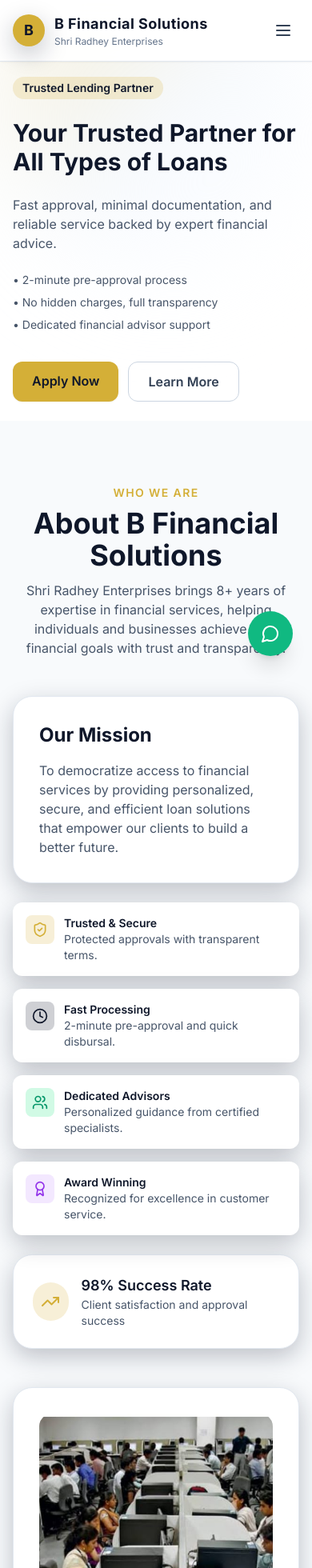
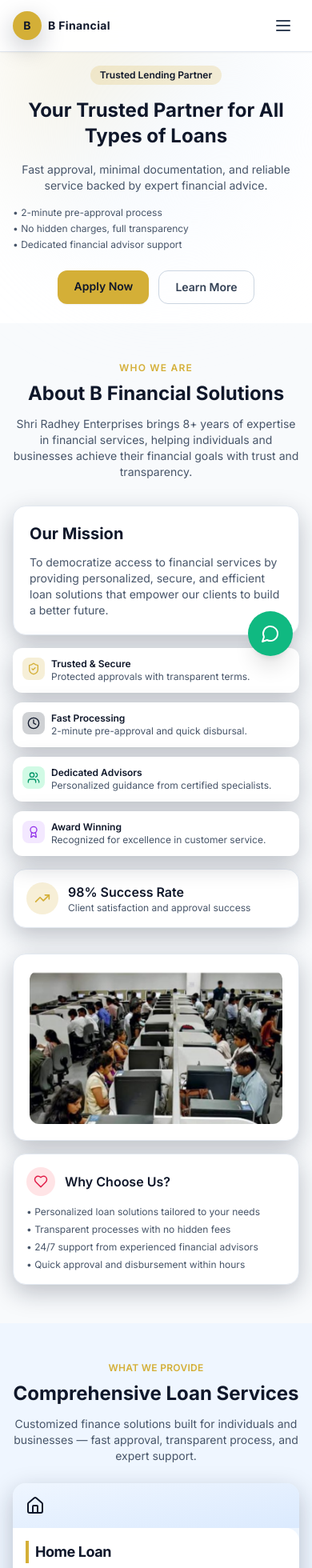
Before and after one commit to Panchal2003/Himanshu-panchal, a React (Vite) app: page / in a window 390 px wide. Shown: the top 1960 px of the page at 80% size. Built offline with nearby package versions, Linux system fonts and the light colour scheme; the HTML template or start-up script is replaced by a standard one.

Commit message:
responsive

```diff
--- a/src/components/About.jsx
+++ b/src/components/About.jsx
@@ -3,32 +3,32 @@ import { ShieldCheck, Clock, Users, Award, TrendingUp, Heart } from 'lucide-reac
 
 function About() {
   return (
-    <section id="about" className="bg-slate-50 py-20">
-      <div className="mx-auto max-w-7xl px-4 md:px-8">
-        <div className="mb-12 text-center">
-          <p className="mb-2 text-sm font-semibold uppercase tracking-widest text-premiumGold">Who we are</p>
-          <h2 className="text-4xl font-bold text-premiumBlue md:text-5xl">About B Financial Solutions</h2>
-          <p className="mx-auto mt-3 max-w-2xl text-slate-600">
+    <section id="about" className="bg-slate-50 py-12 sm:py-16 lg:py-20">
+      <div className="mx-auto max-w-7xl px-4 sm:px-6 lg:px-8">
+        <div className="mb-8 sm:mb-10 lg:mb-12 text-center">
+          <p className="mb-2 text-xs sm:text-sm font-semibold uppercase tracking-widest text-premiumGold">Who we are</p>
+          <h2 className="text-2xl sm:text-3xl lg:text-4xl font-bold text-premiumBlue md:text-5xl">About B Financial Solutions</h2>
+          <p className="mx-auto mt-3 max-w-2xl text-slate-600 text-sm sm:text-base">
             Shri Radhey Enterprises brings 8+ years of expertise in financial services, helping individuals and businesses achieve their financial goals with trust and transparency.
           </p>
         </div>
 
-        <div className="grid gap-12 lg:grid-cols-2">
+        <div className="grid gap-8 sm:gap-10 lg:gap-12 lg:grid-cols-2">
           <motion.div
             initial={{ opacity: 0, x: -50 }}
             whileInView={{ opacity: 1, x: 0 }}
             viewport={{ once: true, amount: 0.3 }}
             transition={{ duration: 0.7 }}
-            className="space-y-6"
+            className="space-y-4 sm:space-y-6"
           >
-            <div className="rounded-3xl border border-slate-200 bg-white p-8 shadow-soft">
-              <h3 className="mb-4 text-2xl font-bold text-premiumBlue">Our Mission</h3>
-              <p className="text-slate-600">
+            <div className="rounded-2xl sm:rounded-3xl border border-slate-200 bg-white p-5 sm:p-6 lg:p-8 shadow-soft">
+              <h3 className="mb-3 sm:mb-4 text-xl sm:text-2xl font-bold text-premiumBlue">Our Mission</h3>
+              <p className="text-slate-600 text-sm sm:text-base">
                 To democratize access to financial services by providing personalized, secure, and efficient loan solutions that empower our clients to build a better future.
               </p>
             </div>
 
-            <div className="grid gap-4 sm:grid-cols-2">
+            <div className="grid gap-3 sm:gap-4 grid-cols-1 xs:grid-cols-2 lg:grid-cols-2">
               {[
                 { icon: ShieldCheck, title: 'Trusted & Secure', desc: 'Protected approvals with transparent terms.', color: 'bg-premiumGold/20 text-premiumGold' },
                 { icon: Clock, title: 'Fast Processing', desc: '2-minute pre-approval and quick disbursal.', color: 'bg-premiumBlue/20 text-premiumBlue' },
@@ -43,28 +43,28 @@ function About() {
                     whileInView={{ opacity: 1, y: 0 }}
                     viewport={{ once: true }}
                     transition={{ duration: 0.5, delay: idx * 0.1 }}
-                    className="flex items-start gap-3 rounded-xl bg-white p-4 shadow-soft hover:shadow-glow transition-shadow"
+                    className="flex items-start gap-2 sm:gap-3 rounded-xl bg-white p-3 sm:p-4 shadow-soft hover:shadow-glow transition-shadow"
                   >
-                    <div className={`rounded-lg p-2 ${item.color}`}>
-                      <Icon size={20} />
+                    <div className={`rounded-lg p-1.5 sm:p-2 ${item.color}`}>
+                      <Icon size={16} className="sm:size-20" />
                     </div>
                     <div>
-                      <p className="text-sm font-semibold text-slate-900">{item.title}</p>
-                      <p className="text-sm text-slate-600">{item.desc}</p>
+                      <p className="text-xs sm:text-sm font-semibold text-slate-900">{item.title}</p>
+                      <p className="text-xs text-slate-600 sm:text-sm">{item.desc}</p>
                     </div>
                   </motion.div>
                 );
               })}
             </div>
 
-            <div className="rounded-3xl border border-slate-200 bg-white p-6 shadow-soft">
-              <div className="flex items-center gap-4">
-                <div className="flex h-12 w-12 items-center justify-center rounded-full bg-premiumGold/20 text-premiumGold">
-                  <TrendingUp size={24} />
+            <div className="rounded-2xl sm:rounded-3xl border border-slate-200 bg-white p-4 sm:p-6 shadow-soft">
+              <div className="flex items-center gap-3 sm:gap-4">
+                <div className="flex h-10 w-10 sm:h-12 sm:w-12 items-center justify-center rounded-full bg-premiumGold/20 text-premiumGold">
+                  <TrendingUp size={20} className="sm:size-24" />
                 </div>
                 <div>
-                  <p className="text-lg font-semibold text-premiumBlue">98% Success Rate</p>
-                  <p className="text-sm text-slate-600">Client satisfaction and approval success</p>
+                  <p className="text-base sm:text-lg font-semibold text-premiumBlue">98% Success Rate</p>
+                  <p className="text-xs sm:text-sm text-slate-600">Client satisfaction and approval success</p>
                 </div>
               </div>
             </div>
@@ -75,24 +75,24 @@ function About() {
             whileInView={{ opacity: 1, x: 0 }}
             viewport={{ once: true, amount: 0.3 }}
             transition={{ duration: 0.7 }}
-            className="space-y-6"
+            className="space-y-4 sm:space-y-6"
           >
-            <div className="rounded-3xl border border-slate-200 bg-white p-8 shadow-soft">
+            <div className="rounded-2xl sm:rounded-3xl border border-slate-200 bg-white p-5 sm:p-6 lg:p-8 shadow-soft">
               <img
                 src="/about1.png"
                 alt="Finance illustration"
-                className="h-64 w-full rounded-2xl object-cover"
+                className="h-48 sm:h-56 lg:h-64 w-full rounded-xl sm:rounded-2xl object-cover"
               />
             </div>
 
-            <div className="rounded-3xl border border-slate-200 bg-white p-6 shadow-soft">
-              <div className="flex items-center gap-4 mb-4">
-                <div className="flex h-10 w-10 items-center justify-center rounded-full bg-rose-100 text-rose-600">
-                  <Heart size={20} />
+            <div className="rounded-2xl sm:rounded-3xl border border-slate-200 bg-white p-4 sm:p-6 shadow-soft">
+              <div className="flex items-center gap-3 sm:gap-4 mb-3 sm:mb-4">
+                <div className="flex h-9 w-9 sm:h-10 sm:w-10 items-center justify-center rounded-full bg-rose-100 text-rose-600">
+                  <Heart size={18} className="sm:size-20" />
                 </div>
-                <h4 className="text-lg font-semibold text-premiumBlue">Why Choose Us?</h4>
+                <h4 className="text-base sm:text-lg font-semibold text-premiumBlue">Why Choose Us?</h4>
               </div>
-              <ul className="space-y-2 text-sm text-slate-600">
+              <ul className="space-y-1.5 sm:space-y-2 text-xs sm:text-sm text-slate-600">
                 <li>• Personalized loan solutions tailored to your needs</li>
                 <li>• Transparent processes with no hidden fees</li>
                 <li>• 24/7 support from experienced financial advisors</li>
--- a/src/components/Footer.jsx
+++ b/src/components/Footer.jsx
@@ -3,25 +3,25 @@ import { Facebook, Instagram, Twitter, Linkedin, Phone, Mail, MapPin } from 'luc
 function Footer() {
   return (
     <footer className="bg-slate-900 text-slate-300">
-      <div className="mx-auto max-w-7xl px-4 py-12 md:px-8">
-        <div className="grid gap-8 md:grid-cols-3">
+      <div className="mx-auto max-w-7xl px-4 sm:px-6 lg:px-8 py-10 sm:py-12">
+        <div className="grid gap-6 sm:gap-8 md:grid-cols-2 lg:grid-cols-3">
           {/* Logo and Description */}
-          <div className="md:col-span-1">
-            <div className="mb-4 flex items-center gap-2">
+          <div className="lg:col-span-1">
+            <div className="mb-3 sm:mb-4 flex items-center gap-2">
               <div className="h-8 w-8 rounded-full bg-premiumGold flex items-center justify-center">
                 <span className="text-premiumBlue font-bold text-sm">B</span>
               </div>
-              <h3 className="text-xl font-bold text-white">B Financial Solutions</h3>
+              <h3 className="text-base sm:text-xl font-bold text-white">B Financial Solutions</h3>
             </div>
-            <p className="text-sm text-slate-400">
+            <p className="text-xs sm:text-sm text-slate-400">
               Your trusted partner for personalized loan and financial consulting services. Empowering dreams with transparent solutions.
             </p>
           </div>
 
           {/* Quick Links */}
           <div>
-            <h5 className="mb-4 text-lg font-semibold text-white">Quick Links</h5>
-            <ul className="space-y-2 text-sm">
+            <h5 className="mb-3 sm:mb-4 text-base sm:text-lg font-semibold text-white">Quick Links</h5>
+            <ul className="space-y-1.5 sm:space-y-2 text-xs sm:text-sm">
               <li><a href="#home" className="hover:text-premiumGold transition">Home</a></li>
               <li><a href="#about" className="hover:text-premiumGold transition">About</a></li>
               <li><a href="#services" className="hover:text-premiumGold transition">Services</a></li>
@@ -32,22 +32,22 @@ function Footer() {
 
           {/* Contact Info */}
           <div>
-            <h5 className="mb-4 text-lg font-semibold text-white">Contact Info</h5>
-            <ul className="space-y-3 text-sm">
+            <h5 className="mb-3 sm:mb-4 text-base sm:text-lg font-semibold text-white">Contact Info</h5>
+            <ul className="space-y-2 sm:space-y-3 text-xs sm:text-sm">
               <li className="flex items-start gap-2">
-                <Phone size={16} className="text-premiumGold shrink-0" />
+                <Phone size={14} className="sm:size-16 text-premiumGold shrink-0" />
                 <span>8512045678</span>
               </li>
 
               <li className="flex items-start gap-2">
-                <Mail size={16} className="text-premiumGold shrink-0" />
+                <Mail size={14} className="sm:size-16 text-premiumGold shrink-0" />
                 <a href="mailto:shruhan1190@gmail.com" className="hover:text-premiumGold transition break-words">
                   shruhan1190@gmail.com
                 </a>
               </li>
 
               <li className="flex items-start gap-2">
-                <MapPin size={16} className="text-premiumGold shrink-0" />
+                <MapPin size={14} className="sm:size-16 text-premiumGold shrink-0" />
                 <span className="break-words">
                   B 120, Gamma 1 Greater Noida
                 </span>
@@ -56,7 +56,7 @@ function Footer() {
           </div>
         </div>
 
-        <div className="mt-8 border-t border-slate-700 pt-6 text-center text-sm text-slate-400">
+        <div className="mt-6 sm:mt-8 border-t border-slate-700 pt-5 sm:pt-6 text-center text-xs sm:text-sm text-slate-400">
           © {new Date().getFullYear()} Shri Radhey Enterprises (B Financial Solutions). All rights reserved.
         </div>
       </div>
--- a/src/components/Hero.jsx
+++ b/src/components/Hero.jsx
@@ -35,39 +35,39 @@ function Hero() {
   };
 
   return (
-    <section id="home" className="relative bg-white pt-24 pb-6">
+    <section id="home" className="relative bg-white pt-20 sm:pt-24 pb-6 sm:pb-8">
       <div className="absolute -top-12 left-1/2 h-96 w-96 -translate-x-1/2 rounded-full bg-gradient-to-br from-premiumGold/30 via-blue-100/25 to-white blur-3xl" />
-      <div className="relative mx-auto grid max-w-7xl gap-8 px-4 md:grid-cols-2 md:px-8">
+      <div className="relative mx-auto grid max-w-7xl gap-6 sm:gap-8 px-4 sm:px-6 lg:px-8 md:grid-cols-2">
         <motion.div
           initial={{ opacity: 0, x: -40 }}
           animate={{ opacity: 1, x: 0 }}
           transition={{ duration: 0.7 }}
-          className="space-y-6"
+          className="space-y-4 sm:space-y-6 text-center md:text-left"
         >
-          <p className="inline-flex items-center rounded-full bg-premiumGold/20 px-3 py-1 text-sm font-semibold text-premiumBlue">Trusted Lending Partner</p>
-          <h1 className="text-3xl font-bold text-slate-900 sm:text-4xl md:text-5xl">
+          <p className="inline-flex items-center rounded-full bg-premiumGold/20 px-3 py-1 text-xs sm:text-sm font-semibold text-premiumBlue">Trusted Lending Partner</p>
+          <h1 className="text-2xl sm:text-3xl lg:text-4xl xl:text-5xl font-bold text-slate-900">
             Your Trusted Partner for All Types of Loans
           </h1>
-          <p className="max-w-xl text-slate-600">
+          <p className="max-w-xl text-slate-600 text-sm sm:text-base">
             Fast approval, minimal documentation, and reliable service backed by expert financial advice.
           </p>
-          <div className="grid gap-2 text-sm text-slate-600 md:text-base">
+          <div className="grid gap-1 sm:gap-2 text-xs sm:text-sm text-slate-600 md:text-base text-left">
             <p>• 2-minute pre-approval process</p>
             <p>• No hidden charges, full transparency</p>
             <p>• Dedicated financial advisor support</p>
           </div>
-          <div className="flex flex-wrap gap-3 pt-3">
-            <a href="#contact" className="rounded-xl bg-premiumGold px-6 py-3 font-semibold text-premiumBlue shadow-sm transition hover:shadow-md hover:-translate-y-0.5">Apply Now</a>
-            <a href="#about" className="rounded-xl border border-slate-300 px-6 py-3 font-semibold text-slate-700 transition hover:bg-slate-100">Learn More</a>
+          <div className="flex flex-wrap gap-3 pt-2 sm:pt-3 justify-center md:justify-start">
+            <a href="#contact" className="rounded-xl bg-premiumGold px-5 sm:px-6 py-2.5 sm:py-3 font-semibold text-premiumBlue shadow-sm transition hover:shadow-md hover:-translate-y-0.5 text-sm sm:text-base">Apply Now</a>
+            <a href="#about" className="rounded-xl border border-slate-300 px-5 sm:px-6 py-2.5 sm:py-3 font-semibold text-slate-700 transition hover:bg-slate-100 text-sm sm:text-base">Learn More</a>
           </div>
         </motion.div>
 
         <motion.div
-  initial={{ opacity: 0, x: 40 }}
-  animate={{ opacity: 1, x: 0 }}
-  transition={{ duration: 0.7 }}
-  className="hidden md:block relative overflow-hidden rounded-3xl border border-slate-200 bg-gradient-to-br from-blue-50 via-white to-blue-50 p-0 shadow-soft h-[420px]"
->
+          initial={{ opacity: 0, x: 40 }}
+          animate={{ opacity: 1, x: 0 }}
+          transition={{ duration: 0.7 }}
+          className="hidden lg:block relative overflow-hidden rounded-3xl border border-slate-200 bg-gradient-to-br from-blue-50 via-white to-blue-50 p-0 shadow-soft h-[420px]"
+        >
           <div className="absolute inset-0 bg-gradient-to-br from-blue-100 via-blue-50 to-white" />
           <AnimatePresence mode="wait">
             <motion.img
--- a/src/components/Navbar.jsx
+++ b/src/components/Navbar.jsx
@@ -20,32 +20,35 @@ function Navbar() {
       animate={{ y: 0 }}
       transition={{ duration: 0.5, ease: 'easeOut' }}
     >
-      <div className="mx-auto flex max-w-7xl items-center justify-between p-4 md:px-8">
-        <a href="#home" className="flex items-center gap-3 text-slate-900">
-          <div className="h-10 w-10 rounded-full bg-premiumGold flex items-center justify-center shadow-soft">
-            <span className="text-premiumBlue font-bold text-lg">B</span>
+      <div className="mx-auto flex max-w-7xl items-center justify-between px-4 sm:px-6 lg:px-8 py-3">
+        <a href="#home" className="flex items-center gap-2 sm:gap-3 text-slate-900">
+          <div className="h-9 w-9 sm:h-10 sm:w-10 rounded-full bg-premiumGold flex items-center justify-center shadow-soft">
+            <span className="text-premiumBlue font-bold text-sm sm:text-lg">B</span>
           </div>
-          <div>
-            <p className="font-bold text-lg tracking-wide">B Financial Solutions</p>
+          <div className="hidden sm:block">
+            <p className="font-bold text-base sm:text-lg tracking-wide">B Financial Solutions</p>
             <p className="text-xs text-slate-500">Shri Radhey Enterprises</p>
+          </div>
+          <div className="sm:hidden">
+            <p className="font-bold text-sm tracking-wide">B Financial</p>
           </div>
         </a>
 
         <button
-          className="block rounded-md p-2 text-slate-700 md:hidden"
+          className="block rounded-md p-2 text-slate-700 lg:hidden"
           onClick={() => setOpen(!open)}
           aria-label="Toggle navigation"
         >
           {open ? <X size={24} /> : <Menu size={24} />}
         </button>
 
-        <nav className={`absolute top-full left-0 right-0 bg-white/95 backdrop-blur-xl border-b border-slate-200 shadow-lg md:relative md:top-auto md:left-auto md:right-auto md:bg-transparent md:border-none md:shadow-none md:flex md:items-center ${open ? 'block' : 'hidden'}`}>
-          <ul className="flex flex-col gap-4 p-4 text-sm text-slate-700 md:flex-row md:gap-6 md:p-0 md:items-center">
+        <nav className={`absolute top-full left-0 right-0 bg-white/95 backdrop-blur-xl border-b border-slate-200 shadow-lg lg:relative lg:top-auto lg:left-auto lg:right-auto lg:bg-transparent lg:border-none lg:shadow-none lg:flex lg:items-center ${open ? 'block' : 'hidden'}`}>
+          <ul className="flex flex-col gap-1 p-4 text-sm text-slate-700 lg:flex-row lg:gap-4 xl:gap-6 lg:p-0 lg:items-center">
             {navItems.map((item) => {
               const Icon = item.icon;
               return (
                 <li key={item.href}>
-                  <a href={item.href} className="flex items-center gap-2 hover:text-premiumGold transition-all duration-300 py-2 md:py-0" onClick={() => setOpen(false)}>
+                  <a href={item.href} className="flex items-center gap-2 hover:text-premiumGold transition-all duration-300 py-2 lg:py-0 text-sm xl:text-base" onClick={() => setOpen(false)}>
                     <Icon size={16} />
                     {item.label}
                   </a>
@@ -55,7 +58,7 @@ function Navbar() {
           </ul>
           <a
             href="#contact"
-            className="mt-4 inline-flex items-center gap-2 rounded-lg bg-gradient-to-r from-premiumGold to-yellow-300 px-5 py-2 font-semibold text-premiumBlue shadow-soft hover:scale-105 hover:shadow-glow transition-all duration-300 md:ml-6 md:mt-0"
+            className="mt-4 lg:mt-0 ml-4 lg:ml-6 mb-4 lg:mb-0 inline-flex items-center gap-2 rounded-lg bg-gradient-to-r from-premiumGold to-yellow-300 px-4 sm:px-5 py-2 text-sm font-semibold text-premiumBlue shadow-soft hover:scale-105 hover:shadow-glow transition-all duration-300"
             onClick={() => setOpen(false)}
           >
             <Phone size={16} />
--- a/src/components/Services.jsx
+++ b/src/components/Services.jsx
@@ -54,17 +54,17 @@ const services = [
 
 function Services() {
   return (
-    <section id="services" className="bg-blue-50 py-16">
-      <div className="mx-auto max-w-7xl px-4 md:px-8">
-        <div className="mb-8 text-center">
-          <p className="text-sm font-semibold uppercase tracking-wide text-premiumGold">What We Provide</p>
-          <h2 className="mt-2 text-3xl font-bold text-slate-900 sm:text-4xl">Comprehensive Loan Services</h2>
-          <p className="mx-auto mt-3 max-w-2xl text-slate-600">
+    <section id="services" className="bg-blue-50 py-12 sm:py-16">
+      <div className="mx-auto max-w-7xl px-4 sm:px-6 lg:px-8">
+        <div className="mb-6 sm:mb-8 text-center">
+          <p className="text-xs sm:text-sm font-semibold uppercase tracking-wide text-premiumGold">What We Provide</p>
+          <h2 className="mt-2 text-2xl sm:text-3xl lg:text-4xl font-bold text-slate-900">Comprehensive Loan Services</h2>
+          <p className="mx-auto mt-3 max-w-2xl text-slate-600 text-sm sm:text-base">
             Customized finance solutions built for individuals and businesses — fast approval, transparent process, and expert support.
           </p>
         </div>
 
-        <div className="grid gap-6 md:grid-cols-2 xl:grid-cols-3">
+        <div className="grid gap-4 sm:gap-5 lg:gap-6 grid-cols-1 sm:grid-cols-2 lg:grid-cols-2 xl:grid-cols-3">
           {services.map((service, idx) => {
             const Icon = service.icon;
             return (
@@ -74,18 +74,18 @@ function Services() {
                 whileInView={{ opacity: 1, y: 0 }}
                 viewport={{ once: true, amount: 0.3 }}
                 transition={{ duration: 0.5, delay: idx * 0.1 }}
-                className="overflow-hidden rounded-3xl shadow-soft transition-all duration-300 hover:scale-[1.02] hover:shadow-xl"
+                className="overflow-hidden rounded-2xl sm:rounded-3xl shadow-soft transition-all duration-300 hover:scale-[1.02] hover:shadow-xl"
               >
-                <div className={`h-18 bg-gradient-to-br ${service.color} p-5`}>
-                  <Icon size={28} className="text-premiumBlue" />
+                <div className={`bg-gradient-to-br ${service.color} p-4 sm:p-5`}>
+                  <Icon size={24} className="sm:size-28 text-premiumBlue" />
                 </div>
-                <div className="rounded-3xl rounded-tl-none bg-white p-6 min-h-[300px] flex flex-col justify-between">
+                <div className="rounded-2xl sm:rounded-3xl rounded-tl-none bg-white p-4 sm:p-6 min-h-[280px] sm:min-h-[300px] flex flex-col justify-between">
                   <div>
-                    <h3 className="mb-2 text-xl font-bold tracking-tight text-premiumBlue border-l-4 border-premiumGold pl-3">
+                    <h3 className="mb-1.5 sm:mb-2 text-lg sm:text-xl font-bold tracking-tight text-premiumBlue border-l-4 border-premiumGold pl-2 sm:pl-3">
                       {service.title}
                     </h3>
-                    <p className="mb-3 text-base text-slate-700">{service.description}</p>
-                    <ul className="mb-4 space-y-1 text-sm text-slate-600">
+                    <p className="mb-2 sm:mb-3 text-sm sm:text-base text-slate-700">{service.description}</p>
+                    <ul className="mb-3 sm:mb-4 space-y-0.5 sm:space-y-1 text-xs sm:text-sm text-slate-600">
                       {service.features.map((feat, i) => (
                         <li key={i}>• {feat}</li>
                       ))}
@@ -94,13 +94,13 @@ function Services() {
                   <div>
                     <a
                       href="#contact"
-                      className="inline-flex items-center justify-center rounded-full bg-premiumBlue px-4 py-2 text-sm font-semibold text-white shadow-sm transition hover:bg-premiumGold hover:text-premiumBlue"
+                      className="inline-flex items-center justify-center rounded-full bg-premiumBlue px-3 sm:px-4 py-1.5 sm:py-2 text-xs sm:text-sm font-semibold text-white shadow-sm transition hover:bg-premiumGold hover:text-premiumBlue"
                     >
                       Learn More
                     </a>
-                    <div className="mt-5 flex items-center justify-between rounded-xl bg-slate-50 px-4 py-3">
+                    <div className="mt-3 sm:mt-5 flex items-center justify-between rounded-xl bg-slate-50 px-3 sm:px-4 py-2 sm:py-3">
                       <span className="text-xs font-medium uppercase tracking-wide text-slate-500">Quick facts</span>
-                      <span className="rounded-full bg-premiumGold/20 px-2.5 py-1 text-xs font-semibold text-premiumGold">
+                      <span className="rounded-full bg-premiumGold/20 px-2 sm:px-2.5 py-0.5 sm:py-1 text-xs font-semibold text-premiumGold">
                         {service.quickFact}
                       </span>
                     </div>
--- a/src/components/WhyChooseUs.jsx
+++ b/src/components/WhyChooseUs.jsx
@@ -11,10 +11,10 @@ const features = [
 
 function WhyChooseUs() {
   return (
-    <section id="why" className="bg-white py-16">
-      <div className="mx-auto max-w-7xl px-4 md:px-8">
-        <h2 className="mb-8 text-center text-3xl font-bold text-slate-900">Why Choose Us</h2>
-        <div className="space-y-4">
+    <section id="why" className="bg-white py-12 sm:py-16">
+      <div className="mx-auto max-w-7xl px-4 sm:px-6 lg:px-8">
+        <h2 className="mb-6 sm:mb-8 text-center text-2xl sm:text-3xl font-bold text-slate-900">Why Choose Us</h2>
+        <div className="grid gap-4 sm:gap-5 grid-cols-1 sm:grid-cols-2 lg:grid-cols-3 xl:grid-cols-5">
         {features.map((f, idx) => {
           const Icon = f.icon;
           return (
@@ -24,12 +24,12 @@ function WhyChooseUs() {
               whileInView={{ opacity: 1, x: 0 }}
               viewport={{ once: true, amount: 0.3 }}
               transition={{ duration: 0.45, delay: idx * 0.08 }}
-              className={`flex items-center rounded-lg p-4 shadow-sm transition hover:shadow-md ${f.bgColor}`}
+              className={`flex items-center sm:flex-col sm:items-start lg:flex-row lg:items-center rounded-lg sm:rounded-xl p-4 sm:p-5 shadow-sm transition hover:shadow-md ${f.bgColor}`}
             >
-              <Icon size={32} className={`mr-4 ${f.iconColor}`} />
-              <div>
-                <h3 className="text-lg font-semibold text-slate-900">{f.title}</h3>
-                <p className="text-slate-600">{f.description}</p>
+              <Icon size={28} className={`mr-3 sm:mr-0 sm:mb-3 lg:mr-3 ${f.iconColor}`} />
+              <div className="min-w-0">
+                <h3 className="text-sm sm:text-base lg:text-lg font-semibold text-slate-900">{f.title}</h3>
+                <p className="text-xs sm:text-sm text-slate-600 hidden sm:block lg:text-base">{f.description}</p>
               </div>
             </motion.div>
           );
```
Also changed, not shown: src/components/Contact.jsx (+33 -33 lines), src/components/Documents.jsx (+14 -14 lines), src/components/Owner.jsx (+24 -24 lines).
